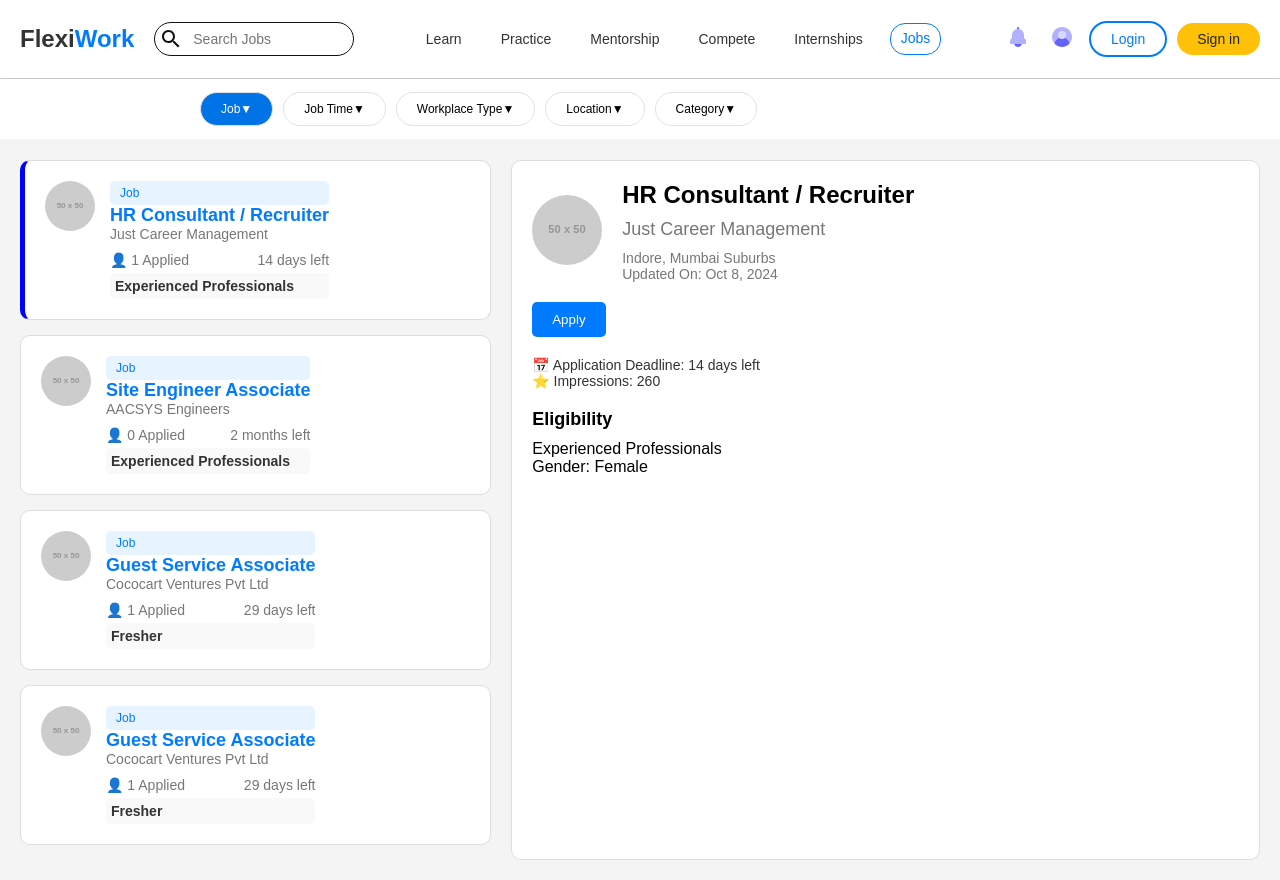
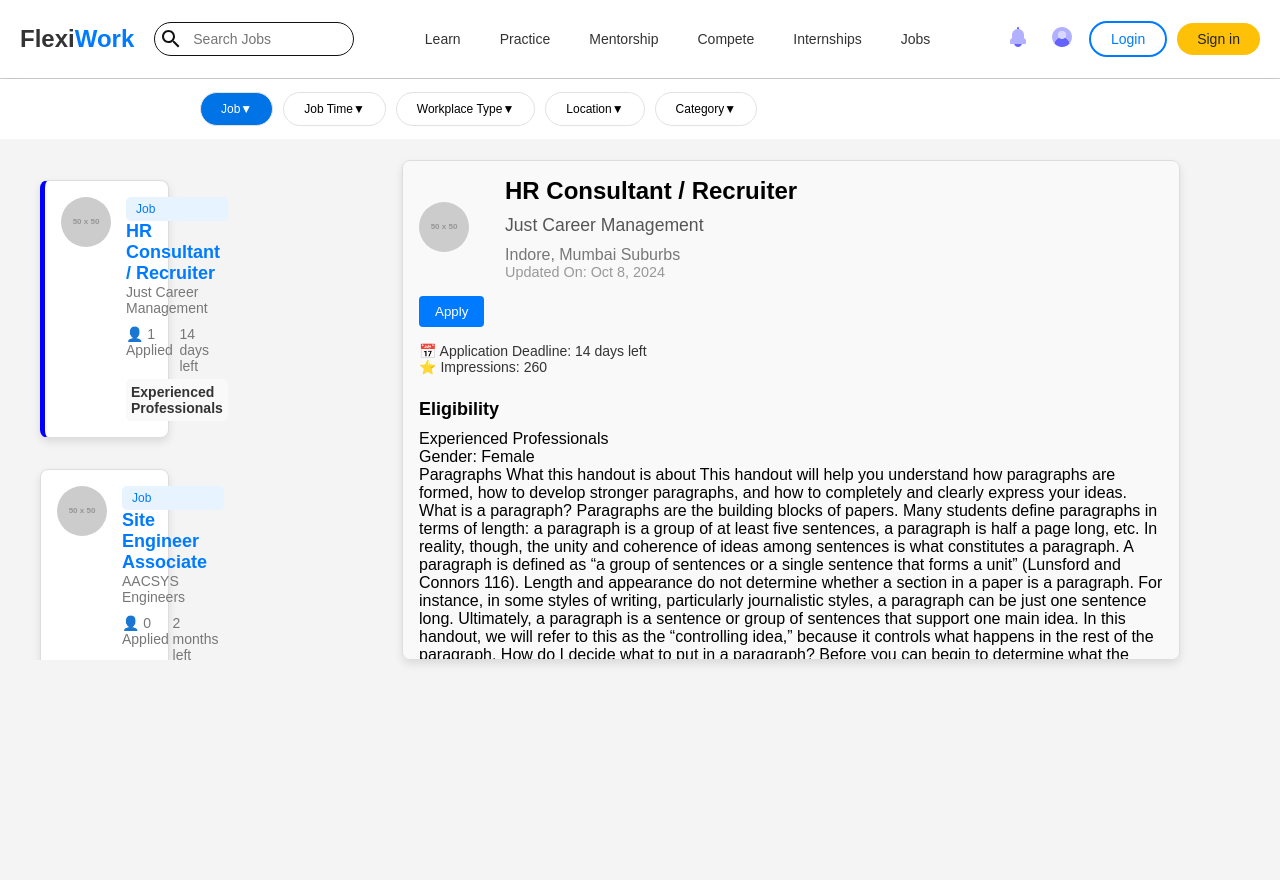
Before and after one commit to Ashwini-Upadhya/Flexiwork, a React (Vite) app: page /findjob in a window 1280 px wide. After the commit the page ends 800 px from the top, so only its background shows below. Built offline with nearby package versions, Linux system fonts and the light colour scheme.

Commit message:
new updated code

```diff
--- a/src/JobPostCard.css
+++ b/src/JobPostCard.css
@@ -152,3 +152,95 @@
     text-align: center;
     margin-top: 50px;
   }
+  .jobpostcard__container {
+    max-height: 500px; /* Adjust height as needed */
+    overflow-y: auto; /* Enables vertical scrolling */
+  }
+
+  .jobpostcard__list {
+    display: flex;
+    flex-direction: column;
+    gap: 16px; /* Adjust the gap between job cards */
+  }
+
+  .jobpostcard__card {
+    background-color: #fff;
+    border-radius: 8px;
+    box-shadow: 0 4px 8px rgba(0, 0, 0, 0.1);
+    padding: 16px;
+    transition: transform 0.3s ease;
+  }
+
+  .jobpostcard__card:hover {
+    transform: translateY(-5px);
+  }
+  .jobpostcard__details {
+    max-height: 500px; /* Adjust the height as needed */
+    overflow-y: auto; /* Enables vertical scrolling */
+    padding: 16px;
+    background-color: #f9f9f9; /* Background color for the details section */
+    border-radius: 8px;
+    box-shadow: 0 4px 8px rgba(0, 0, 0, 0.1);
+  }
+
+  .jobpostcard__details-header {
+    display: flex;
+    align-items: center;
+    gap: 16px;
+  }
+
+  .jobpostcard__details-logo img {
+    width: 50px;
+    height: 50px;
+    border-radius: 50%;
+  }
+
+  .jobpostcard__details-title {
+    font-size: 1.5rem;
+    font-weight: bold;
+  }
+
+  .jobpostcard__details-company {
+    font-size: 1.1rem;
+    color: #555;
+  }
+
+  .jobpostcard__details-location {
+    font-size: 1rem;
+    color: #777;
+  }
+
+  .jobpostcard__details-updated {
+    font-size: 0.9rem;
+    color: #999;
+  }
+
+  .jobpostcard__details-action {
+    margin-top: 16px;
+  }
+
+  .jobpostcard__apply-btn {
+    background-color: #007bff;
+    color: white;
+    padding: 8px 16px;
+    border-radius: 4px;
+    border: none;
+    cursor: pointer;
+  }
+
+  .jobpostcard__apply-btn:hover {
+    background-color: #0056b3;
+  }
+
+  .jobpostcard__details-info {
+    margin-top: 16px;
+  }
+
+  .jobpostcard__eligibility {
+    margin-top: 24px;
+  }
+
+  .jobpostcard__select-prompt {
+    font-size: 1.2rem;
+    color: #555;
+  }
--- a/src/JobPostCard.jsx
+++ b/src/JobPostCard.jsx
@@ -70,6 +70,8 @@
     <FindJob/>
     <div className="jobpostcard__container">
           {/* Job Cards List */}
+       <div className="jobpostcard__container">
+  {/* Job Cards List */}
   <div className="jobpostcard__list">
     {jobData.map((job, index) => (
       <div
@@ -97,6 +99,8 @@
       </div>
     ))}
   </div>
+</div>
+
 
           {/* Job Details Section */}
           <div className="jobpostcard__details">
@@ -124,10 +128,23 @@
                           <h3>Eligibility</h3>
                           <p>{jobData[selectedJobIndex].experience}</p>
                           <p>Gender: {jobData[selectedJobIndex].gender}</p>
+                          <p>Paragraphs
+What this handout is about
+This handout will help you understand how paragraphs are formed, how to develop stronger paragraphs, and how to completely and clearly express your ideas.
+
+What is a paragraph?
+Paragraphs are the building blocks of papers. Many students define paragraphs in terms of length: a paragraph is a group of at least five sentences, a paragraph is half a page long, etc. In reality, though, the unity and coherence of ideas among sentences is what constitutes a paragraph. A paragraph is defined as “a group of sentences or a single sentence that forms a unit” (Lunsford and Connors 116). Length and appearance do not determine whether a section in a paper is a paragraph. For instance, in some styles of writing, particularly journalistic styles, a paragraph can be just one sentence long. Ultimately, a paragraph is a sentence or group of sentences that support one main idea. In this handout, we will refer to this as the “controlling idea,” because it controls what happens in the rest of the paragraph.
+How do I decide what to put in a paragraph?
+Before you can begin to determine what the composition of a particular paragraph will be, you must first decide on an argument and a working thesis statement for your paper. What is the most important idea that you are trying to convey to your reader? The information in each paragraph must be related to that idea. In other words, your paragraphs should remind your reader that there is a recurrent relationship between your thesis and the information in each paragraph. A working thesis functions like a seed from which your paper, and your ideas, will grow. The whole process is an organic one—a natural progression from a seed to a full-blown paper where there are direct, familial relationships between all of the ideas in the paper.
+
+The decision about what to put into your paragraphs begins with the germination of a seed of ideas; this “germination process” is better known as brainstorming. There are many techniques for brainstorming; whichever one you choose, this stage of paragraph development cannot be skipped. Building paragraphs can be like building a skyscraper: there must be a well-planned foundation that supports what you are building. Any cracks, inconsistencies, or other corruptions of the foundation can cause your whole paper to crumble.
+
+So, let’s suppose that you have done some brainstorming to develop your thesis. What else should you keep in mind as you begin to create paragraphs? Every paragraph in a paper should be:</p>
                       </div>
                   </>
               ) : (
                   <p className="jobpostcard__select-prompt">Select a job to view details</p>
+
               )}
           </div>
       </div></>
--- a/src/Navbar.css
+++ b/src/Navbar.css
@@ -170,3 +170,15 @@
 .navbar-button.active:hover {
   background-color: #0056b3; /* Darker blue on hover for active button */
 }
+
+.notification-icon {
+  width: 24px;
+  height: 24px;
+  transition: all 0.3s ease-in-out;
+}
+
+.navbar-icon.active .notification-icon {
+  filter: brightness(1.5); /* Example: Make the icon brighter when active */
+  border-radius: 50%; /* Optional: Add a border or background when active */
+  border: 2px solid #007bff; /* Example: Add a border when active */
+}
--- a/src/Navbar.jsx
+++ b/src/Navbar.jsx
@@ -4,7 +4,7 @@
 import { Link, useNavigate } from 'react-router-dom'; // Import useNavigate
 
 const Navbar = () => {
-  const [activeLink, setActiveLink] = useState('Jobs'); // Track active nav link
+  const [activeLink, setActiveLink] = useState(''); // Track active nav link
   const navigate = useNavigate(); // Using useNavigate for navigation
 
   // Function to handle link clicks
@@ -78,7 +78,7 @@
         <Link
           to="/Notification"
           className={`navbar-icon ${activeLink === 'Notifications' ? 'active' : ''}`}
-          onClick={() => handleLinkClick('Notifications', '/Notification')}
+          onClick={() => handleLinkClick('Notifications')}
         >
           <img
             src="src/images/i1.png"
```
Lines whose indentation alone changed are shown as unchanged.
